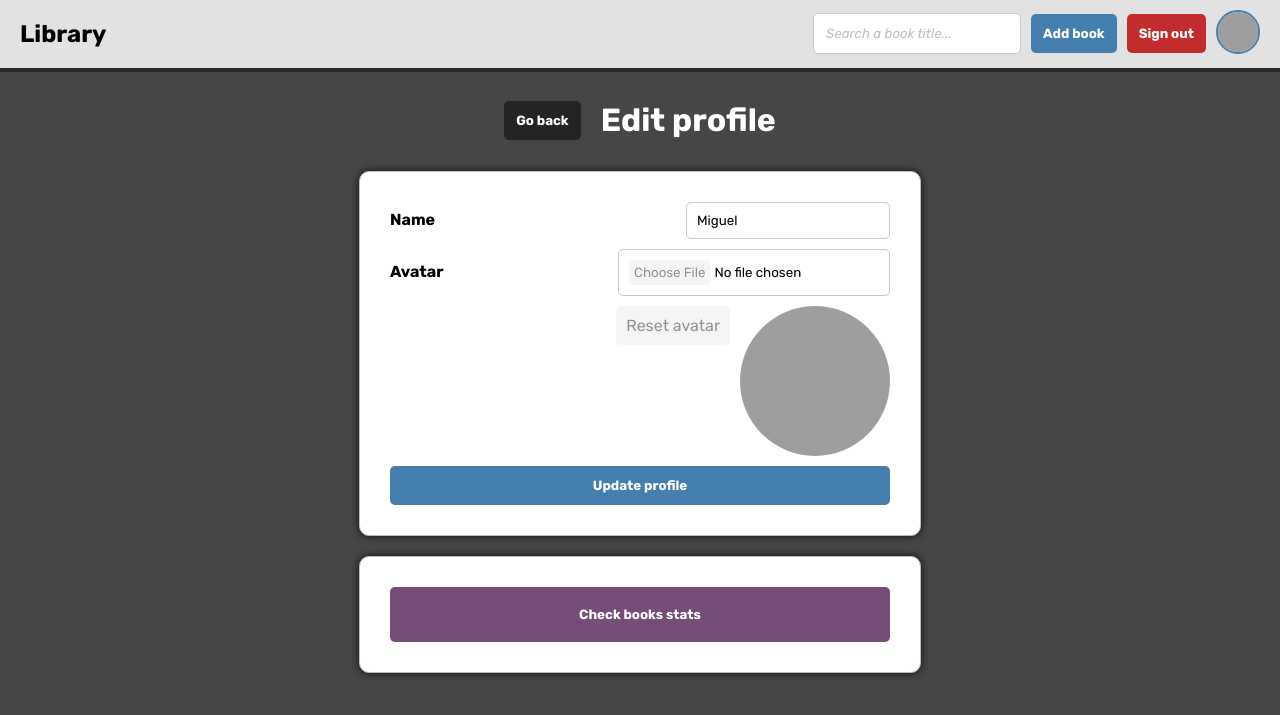
After one commit to migbg/library, a PHP site: page /profile.php in a window 1280 px wide. The commit adds this page. Shown: the top 715 px of the page. Run offline with PHP 8.4, Linux system fonts and the light colour scheme; a user stored in the database is signed in; data comes from the database, SQL or seed files in the repository; grey boxes are pictures that could not be loaded.

Commit message:
Nav profile button and edit profile page
Added 'remember me' to login. Not working yet

```diff
--- a/login.php
+++ b/login.php
@@ -14,6 +14,7 @@ if ($result && password_verify($_POST['passwd'], $result['password'])) {
 
     $_SESSION['loggedName'] = $result['name'];
     $_SESSION['loggedEmail'] = $result['email'];
+    $_SESSION['loggedAvatar'] = $result['avatar'];
     $_SESSION['isLogged'] = true;
 
     header('Location: index.php');
--- a/login_form.php
+++ b/login_form.php
@@ -26,6 +26,10 @@ if (isset($_SESSION['isLogged'])) {
                 <label for="passwd"> Password: </label>
                 <input type="password" name="passwd" id="passwd">
             </div>
+            <div class="container-row remember">
+                <label class="remember-label" for="remember-me"> Remember me </label>
+                <input class="remember-me" type="checkbox" name="remind-me" id="remember-me" value="yes">
+            </div>
             <div class="container-row" style="align-items:flex-end;">
                 <div>Don't have an account? <a class="login-register" href="register_form.php">Sign up</a>.</div>
                 <button type="submit"> Sign in </button>
--- a/nav.php
+++ b/nav.php
@@ -27,6 +27,7 @@
             </div>
             <a href="book_form.php"><button type="button"> Add book </button></a>
             <a href="logout.php"><button class="delete" type="button"> Sign out </button></a>
+            <a href="profile.php"><img class="nav-avatar" src="uploads/<?php echo htmlspecialchars($_SESSION['loggedAvatar']); ?>" alt="Avatar" height="40px" width="40px"></a>
         </div>
     </div>
 </nav>
--- /dev/null
+++ b/profile.php
@@ -0,0 +1,109 @@
+<?php
+    require 'connect.php';
+    session_start();
+    if (!isset($_SESSION['isLogged'])) {
+        header('Location: login_form.php');
+        exit;
+    }
+
+    // Get user data
+    $sql = "SELECT * FROM users WHERE email=:email";
+    $get_user = $conn->prepare($sql);
+    $get_user->execute([ 'email' => $_SESSION['loggedEmail'] ]);
+    $result = $get_user->fetch(PDO::FETCH_ASSOC);
+
+    if ($_SERVER['REQUEST_METHOD'] == 'POST') {
+        // Update
+        $sql = "UPDATE users SET name=:name, avatar=:avatar WHERE email=:email";
+        $update_user = $conn->prepare($sql);
+
+        // Name filter
+        if (trim($_POST['name']) == ""){
+            $_SESSION['info'] .= "<div> Name can't be blank or just spaces </div>";
+        } else {
+            $name = $_SESSION['name'] = $_POST['name'];
+        }
+
+        // Reset avatar?
+        $reset = $_POST['reset'] == "yes" ? $_POST['reset'] : NULL;
+
+        // Upload avatar
+        if ($_FILES['avatar']['name'] != ""){
+            $extension = strtolower(pathinfo($_FILES['avatar']['name'], PATHINFO_EXTENSION));
+            $file_name = uniqid('avatar_', true) . '.' . $extension;
+            $file_path = 'uploads/' . $file_name;
+
+            $upload = $reset ? false : true;
+
+            if ($extension != "png" && $extension != "jpg" && $extension != "jpeg") {
+                $_SESSION['info'] .= "<div> Only PNG, JPG and JPEG allowed </div>";
+                $upload = false;
+            }
+
+            $check = getimagesize($_FILES['avatar']['tmp_name']);
+            if ($check == false) {
+                $_SESSION['info'] .= "<div> File is not and image </div>";
+                $upload = false;
+            }
+        }
+
+        if ($upload){
+            move_uploaded_file($_FILES['avatar']['tmp_name'], $file_path);
+        }
+
+        // Finally execute update
+        $update_user->execute([
+            'name' => $name ? $name : $result['name'],
+            'avatar' => $reset ? 'default-avatar.png' : ($file_name ? $file_name : $result['avatar']),
+            'email' => $result['email']
+        ]);
+
+        // Remove image if reset
+        if ($reset) {
+            unlink('uploads/' . $_SESSION['loggedAvatar']);
+        }
+
+        $_SESSION['loggedName'] = $name ? $name : $result['name'];
+        $_SESSION['loggedAvatar'] = $reset ? 'default-avatar.png' : ($file_name ? $file_name : $result['avatar']);
+        header('Location: profile.php');
+    }
+?>
+<!DOCTYPE html>
+<html lang="es">
+<head>
+    <meta charset="UTF-8">
+    <meta name="viewport" content="width=device-width, initial-scale=1.0">
+    <title> Profile - <?php echo $_SESSION['loggedName'] ?></title>
+    <link rel="stylesheet" href="style.css">
+</head>
+<body>
+    <?php include 'nav.php' ?>
+    <div class="container">
+        <div class="container-row" style="align-items: center; gap: 20px;">
+            <a href='index.php'><button class='back'> Go back </button></a>
+            <h1> Edit profile </h1>
+        </div>
+        <form enctype="multipart/form-data" method="POST">
+            <div class="container-row">
+                <label for="name"> Name </label>
+                <input type="text" name="name" id="name" value="<?php echo htmlspecialchars($result['name']) ?>">
+            </div>
+            <div class="container-row">
+                <label for="avatar"> Avatar </label>
+                <input type="file" name="avatar" id="avatar">
+            </div>
+            <div class="container-row cover">
+                <label class="container-row reset">
+                    <span> Reset avatar </span>
+                    <input type="checkbox" name="reset" value="yes">
+                </label>
+                <img class="profile-avatar" src="uploads/<?php echo htmlspecialchars($result['avatar']) ?>">
+            </div>
+            <button type="submit" style="width: 100%;"> Update profile </button>
+        </form>
+        <form action="stats.php" style="margin-top: 20px" method="POST">
+            <button class="stats" type="submit" style="width: 100%;"> Check books stats </button>
+        </form>
+    </div>
+</body>
+</html>
--- a/style.css
+++ b/style.css
@@ -40,6 +40,7 @@ body {
     padding: 5px;
     border-radius: 5px;
     font-weight: normal;
+    cursor: pointer;
 }
 
 .cover {
@@ -59,6 +60,7 @@ label:has(input[type="checkbox"]:checked) {
     border-radius: 5px;
     font-weight: normal;
     justify-content: center;
+    cursor: pointer;
 }
 
 .reset span {
@@ -80,6 +82,7 @@ input[type="checkbox"]{
 
 input[type="file"]{
     width: 50%;
+    cursor: pointer;
 }
 
 input[type="file"]::file-selector-button {
@@ -89,6 +92,7 @@ input[type="file"]::file-selector-button {
     border-radius: 5px;
     background-color: rgb(245, 245, 245);
     color: rgb(145, 145, 145);
+    cursor: pointer;
 }
 
 .container-info {
@@ -182,6 +186,7 @@ button:hover {
     background-color: rgb(33, 76, 110);
     animation: button-animation;
     animation-duration: 0.35s;
+    cursor: pointer;
 }
 
 .delete {
@@ -228,7 +233,7 @@ form {
     text-decoration: underline;
 }
 
-.book-card {
+.info-card {
     justify-content: center;
     display: flex;
     flex-direction: row;
@@ -239,38 +244,38 @@ form {
     border-radius: 10px;
 }
 
-.book-cover {
+.card-column {
     display: flex;
     flex-direction: column;
     gap: 10px;
 }
 
-.book-cover img {
+.book-img {
     width: 250px;
     height: 400px;
     object-fit: cover;
     border-radius: 6px;
 }
 
-.book-cover button {
+.card-column button {
     width: 100%;
 }
 
-.book-info {
+.card-row {
     flex: 1;
     display: flex;
     flex-direction: column;
     justify-content: flex-start;
 }
 
-.book-info h3 {
+.card-row h3 {
     font-size: 1.8rem;
     margin: 0;
     padding-bottom: 30px;
     margin-top: 4px;
 }
 
-.book-info p {
+.card-row p {
     margin-bottom: 10px;
 }
 
@@ -296,6 +301,19 @@ nav {
     align-items: center;
     display: flex;
     gap: 10px;
+}
+
+.nav-avatar {
+    height: 40px;
+    width: 40px;
+    border-radius: 50px;
+    border: 2px solid rgb(67, 126, 175);
+    transition: 0.25s;
+}
+
+.nav-avatar:hover {
+    box-shadow: 0 0 8px 6px rgba(67, 126, 175, 0.5);
+    transform: scale(1.1);
 }
 
 .title {
@@ -357,7 +375,6 @@ hr{
     padding: 5px;
 }
 
-
 .search-container {
     position: relative;
 }
@@ -404,6 +421,44 @@ hr{
     box-shadow: inset 0 2px rgb(67, 126, 175), inset 0 -2px rgb(67, 126, 175);
 }
 
+/* Profile */
+
+.profile-avatar {
+    height: 150px;
+    width: 150px;
+    border-radius: 100%;
+}
+
+a:has(.stats) {
+    margin-top: 20px;
+    border-radius: 5px;
+}
+
+.stats {
+    padding: 20px;
+    background-color: #764d77;
+}
+
+.stats:hover {
+    background-color: #5b3b5c;
+}
+
+.remember {
+    justify-content: flex-end;
+    align-items: center;
+    gap: 10px;
+}
+
+.remember-label {
+    font-weight: normal;
+}
+
+.remember-me {
+    display: block !important;
+    height: 20px;
+    width: 20px;
+}
+
 /* Change nav for smaller screens */
 @media (max-width: 510px) {
     .container-nav {
```
Also changed, not shown: book.php (+4 -4 lines).
